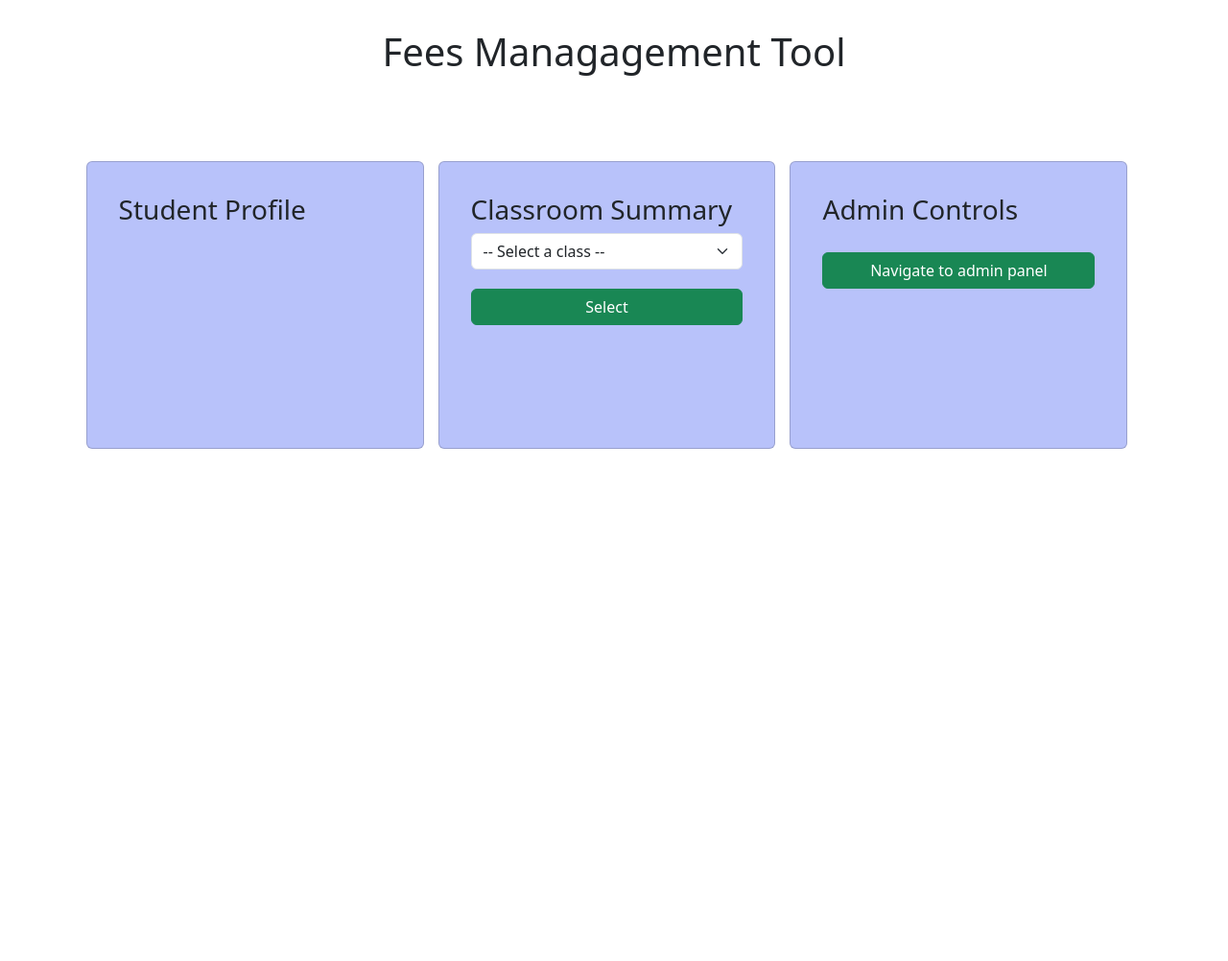
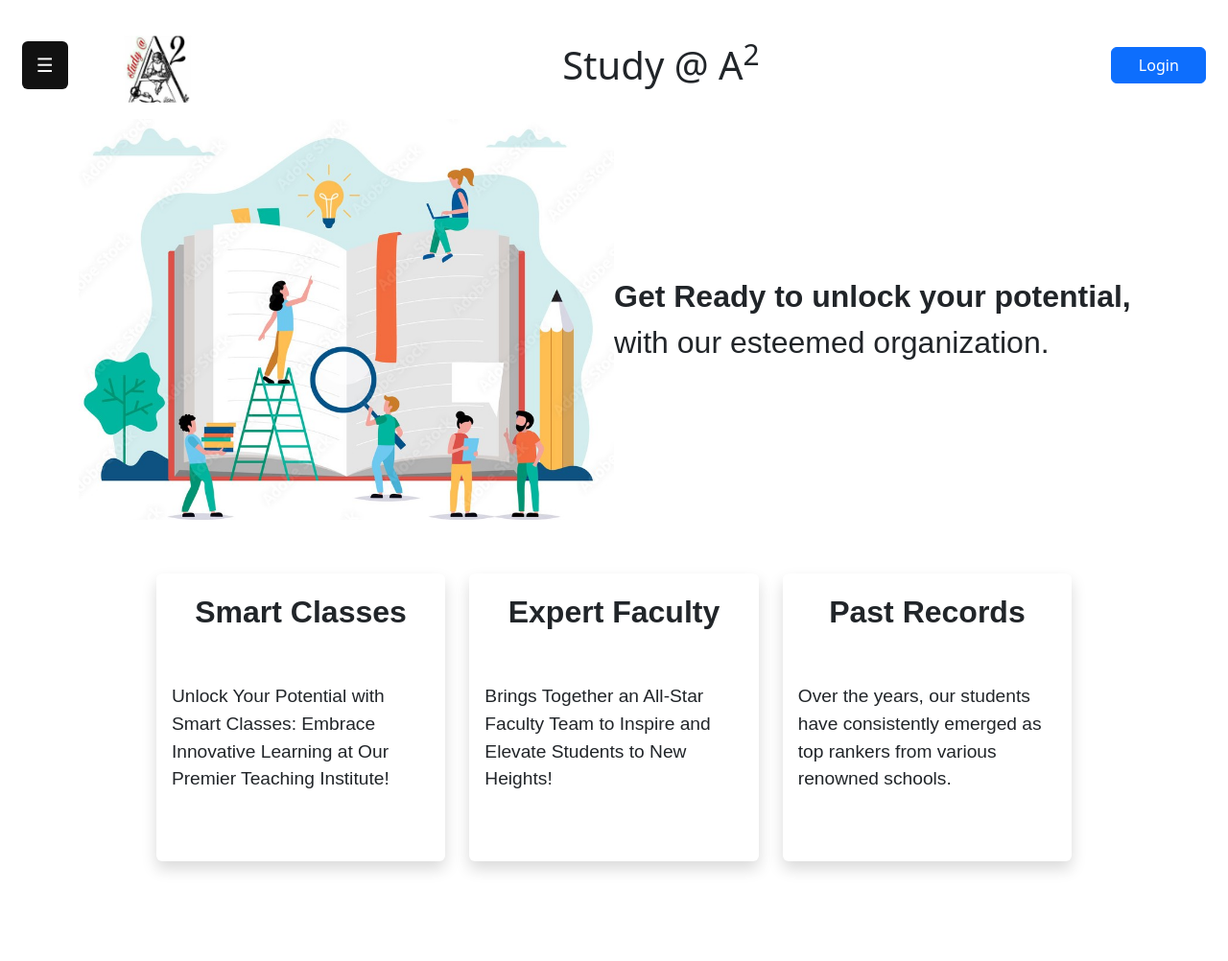
Before and after one commit to Nik-09/Feesmanagement, a Django app: page / in a window 1280 px wide. Shown: the whole page at 96% size. Before the commit the page ends 468 px from the top, so only its background shows below. Run offline with Django 4.2, Linux system fonts and the light colour scheme.

Commit message:
Creates home page

```diff
--- a/feesmanagement/admin.py
+++ b/feesmanagement/admin.py
@@ -9,3 +9,4 @@ admin.site.register(StudentClassElevenCommerce)
 admin.site.register(StudenClassElevenScience)
 admin.site.register(StudentClassTwelveCommerce)
 admin.site.register(StudentClassTwelveScience)
+admin.site.register(FeesRecord)
--- /dev/null
+++ b/feesmanagement/static/styles.css
@@ -0,0 +1,170 @@
+.summary-submit-button {
+    width: 100%;
+    margin-top: 20px;
+}
+.admin-navigate-button {
+    width: 100%;
+    margin-top: 20px;
+}
+.select-label {
+    margin-bottom: 5%;
+    font-weight: bold;
+}
+.search-profile {
+    width: 33%;
+    margin-right: 15px;
+    background: #b8c2fa;
+    padding: 3%;
+}
+.classroom-summary {
+    width: 33%;
+    margin-right: 15px;
+    background: #b8c2fa;
+    padding: 3%;
+}
+.admin-controls {
+    width: 33%;
+    margin-right: 15px;
+    background: #b8c2fa;
+    padding: 3%;
+}
+.parent-body {
+    display: flex;
+    margin: 7%;
+    height: 300px;
+}
+.top-header {
+    text-align: center;
+    margin: 30px;
+}
+.A2-logo {
+    width: 5%;
+}
+
+.study1-container {
+    display: flex;
+}
+.study1-image {
+    height: 50%;
+    width: 50%;
+}
+body {
+    background-color: white;
+    margin: 1%;
+}
+.a2-logo {
+    width: 8%;
+    margin-left: 50px;
+}
+.a2-name {
+    margin: auto;
+}
+.nav-container {
+    display: flex;
+    justify-content: center;
+    padding: 10px;
+}
+.login-btn {
+    height: 10%;
+    width: 8%;
+    margin-top: auto;
+    margin-bottom: auto;
+}
+.logout-btn {
+    height: 10%;
+    width: 8%;
+    margin-top: auto;
+    margin-bottom: auto;
+    display: none;
+}
+.study1-para {
+    font-size: larger;
+    font-family: sans-serif;
+    width: 30%;
+    height: 300px;
+}
+.tagline {
+    font-size: xx-large;
+    font-family: sans-serif;
+    margin-top: auto;
+    margin-bottom: auto;
+}
+.promotion-cards {
+    display: flex;
+    justify-content: space-evenly;
+    margin: 5%;
+}
+.heading {
+    font-weight: bold;
+    font-size: xx-large;
+    display: inherit;
+    text-align: center;
+    margin-bottom: 50px
+}
+.content {
+
+}
+
+.sidebar {
+    height: 100%;
+    width: 0;
+    position: fixed;
+    z-index: 1;
+    top: 0;
+    left: 0;
+    background-color: #111;
+    overflow-x: hidden;
+    transition: 0.5s;
+    padding-top: 60px;
+  }
+
+  .sidebar a {
+    padding: 8px 8px 8px 32px;
+    text-decoration: none;
+    color: #818181;
+    display: block;
+    font-size: unset;
+    transition: 0.3s;
+  }
+  .navbar-option {
+    font-size: medium;
+  }
+
+  .sidebar a:hover {
+    color: #f1f1f1;
+  }
+
+  .sidebar .closebtn {
+    position: absolute;
+    top: 0;
+    right: 25px;
+    font-size: 36px;
+    margin-left: 50px;
+  }
+
+  .openbtn {
+    font-size: 20px;
+    cursor: pointer;
+    background-color: #111;
+    color: white;
+    padding: 10px 15px;
+    border: none;
+    height: 10%;
+    margin-top: auto;
+    margin-bottom: auto;
+  }
+
+  .openbtn:hover {
+    background-color: #444;
+  }
+
+  #main {
+    transition: margin-left .5s;
+    padding: 16px;
+  }
+
+  /* On smaller screens, where height is less than 450px, change the style of the sidenav (less padding and a smaller font size) */
+  @media screen and (max-height: 450px) {
+    .sidebar {padding-top: 15px;}
+    .sidebar a {font-size: 18px;}
+  }
--- a/feesmanagement/templates/home.html
+++ b/feesmanagement/templates/home.html
@@ -1,15 +1,44 @@
-<!DOCTYPE html>
-<html>
-    <head>
-        <title>Home page</title>
-        <link href="https://cdn.jsdelivr.net/npm/bootstrap@5.3.0/dist/css/bootstrap.min.css" rel="stylesheet" integrity="sha384-9ndCyUaIbzAi2FUVXJi0CjmCapSmO7SnpJef0486qhLnuZ2cdeRhO02iuK6FUUVM" crossorigin="anonymous">
-        <meta name="viewport" content="width=device-width, initial-scale=1.0">
-    </head>
+{% extends "layout.html" %}
+{% load static %}
 
-    <body>
-        <h1 class="top-header">Fees Managagement Tool</h1>
-        <!-- <a href="/classroom-summary">Navigate to Classroom summary Page</a> -->
+{% block title %}
+    Home Page
+{% endblock %}
 
+{% block main %}
+
+    <div class="study1-container">
+        <img src="{% static 'animated.jpg' %}" class="study1-image">
+        <div class="tagline">
+            <strong>Get Ready to unlock your potential,</strong>
+            <span>with our esteemed organization.</span>
+        </div>
+    </div>
+    <div class="promotion-cards">
+        <div class="study1-para shadow p-3 mb-5 bg-white rounded">
+            <heading class="heading">Smart Classes</heading>
+            <content class="content">
+                Unlock Your Potential with Smart Classes: Embrace Innovative
+                Learning at Our Premier Teaching Institute!
+            </content>
+        </div>
+        <div class="study1-para shadow p-3 mb-5 bg-white rounded">
+            <heading class="heading">Expert Faculty</heading>
+            <content class="content">
+                Brings Together an All-Star Faculty Team to Inspire and Elevate
+                Students to New Heights!
+            </content>
+        </div>
+        <div class="study1-para shadow p-3 mb-5 bg-white rounded">
+            <heading class="heading">Past Records</heading>
+            <content class="content">
+                Over the years, our students have consistently
+                emerged as top rankers from various renowned schools.
+            </content>
+        </div>
+    </div>
+
+    <!-- <h1 class="top-header">Fees Managagement Tool</h1>
     <div class="parent-body">
         <div class="search-profile card">
             <h3>Student Profile</h3>
@@ -35,46 +64,15 @@
             <a href="/admin" class="btn btn-success admin-navigate-button">Navigate to admin panel</a>
         </div>
     </div>
-    </body>
-    <style>
-        .summary-submit-button {
-            width: 100%;
-            margin-top: 20px;
-        }
-        .admin-navigate-button {
-            width: 100%;
-            margin-top: 20px;
-        }
-        .select-label {
-            margin-bottom: 5%;
-            font-weight: bold;
-        }
-        .search-profile {
-            width: 33%;
-            margin-right: 15px;
-            background: #b8c2fa;
-            padding: 3%;
-        }
-        .classroom-summary {
-            width: 33%;
-            margin-right: 15px;
-            background: #b8c2fa;
-            padding: 3%;
-        }
-        .admin-controls {
-            width: 33%;
-            margin-right: 15px;
-            background: #b8c2fa;
-            padding: 3%;
-        }
-        .parent-body {
-            display: flex;
-            margin: 7%;
-            height: 300px;
-        }
-        .top-header {
-            text-align: center;
-            margin: 30px;
-        }
-    </style>
-</html>
+    <div class="parent-body">
+        <div class="search-profile card">
+            <h3>Fees Record Update Form</h3>
+            <a href="/fees-record-form" class="btn btn-success admin-navigate-button">Navigate to fees record updation form</a>
+        </div>
+        <div class="search-profile card">
+            <h3>Monthly Statistics</h3>
+            <a href="/monthly-stats" class="btn btn-success admin-navigate-button">Monthly Statistics Dashboard</a>
+        </div>
+    </div> -->
+
+{% endblock %}
--- /dev/null
+++ b/feesmanagement/templates/layout.html
@@ -0,0 +1,64 @@
+{% load static %}
+<!DOCTYPE html>
+
+<html lang="en">
+
+    <head>
+
+        <!-- Required meta tags -->
+        <meta charset="utf-8">
+        <meta name="viewport" content="width=device-width, initial-scale=1, shrink-to-fit=no">
+
+        <link href="https://cdn.jsdelivr.net/npm/bootstrap@5.3.0/dist/css/bootstrap.min.css" rel="stylesheet" integrity="sha384-9ndCyUaIbzAi2FUVXJi0CjmCapSmO7SnpJef0486qhLnuZ2cdeRhO02iuK6FUUVM" crossorigin="anonymous">
+
+
+        <link href="../static/styles.css" rel="stylesheet">
+        <link rel="icon" type="images/x-icon" href="{% static 'A2-logo.jpg' %}" />
+
+        <title>{% block title %}{% endblock %}</title>
+
+    </head>
+
+    <body>
+
+        <nav>
+            <div id="mySidebar" class="sidebar">
+                <a href="javascript:void(0)" class="closebtn" onclick="closeNav()">×</a>
+                <a class="navbar-option" href="#">Search Student</a>
+                <a class="navbar-option" href="#">Classroom Summary</a>
+                <a class="navbar-option" href="#">Admin Controls</a>
+                <a class="navbar-option" href="/fees-record-form">Fees Record Update Form</a>
+                <a class="navbar-option" href="#">Monthly Statistics</a>
+                <a class="navbar-option" href="#">Profile Page</a>
+            </div>
+            <div class="nav-container">
+                <button class="openbtn btn btn-primary" onclick="openNav()">☰</button>
+                <img src="{% static 'A2-logo.jpg' %}" class="a2-logo">
+                <h1 class="a2-name">Study @ A<sup>2</sup></h1>
+                <button class="btn btn-primary login-btn">Login</button>
+                <button class="btn btn-primary logout-btn">Logout</button>
+            </div>
+        </nav>
+
+        <main class="container">
+            {% block main %}{% endblock %}
+        </main>
+        <script>
+            function openNav() {
+                console.log('open')
+              document.getElementById("mySidebar").style.width = "250px";
+              document.getElementById("main").style.marginLeft = "250px";
+            }
+
+            function closeNav() {
+                console.log('close')
+              document.getElementById("mySidebar").style.width = "0";
+              document.getElementById("main").style.marginLeft= "0";
+            }
+        </script>
+
+    </body>
+    <style>
+
+    </style>
+</html>
--- a/feesmanagement/urls.py
+++ b/feesmanagement/urls.py
@@ -4,5 +4,7 @@ from . import views
 
 urlpatterns = [
     path('', views.home, name='home'),
-    path('classroom-summary', views.classroomSummary, name='classroomSummary')
+    path('classroom-summary', views.classroomSummary, name='classroomSummary'),
+    path('fees-record-form', views.feesRecordFormPage, name='feesRecordFormpage'),
+    path('monthly-stats', views.monthlyStatsPage, name='monthlyStatsPage'),
 ]
--- a/feesmanagement/views.py
+++ b/feesmanagement/views.py
@@ -1,6 +1,7 @@
 from django.shortcuts import render
 from django.http import HttpResponse
 from . import helper
+import json
 
 # Create your views here.
 def home(request):
@@ -10,10 +11,50 @@ def classroomSummary(request):
     if request.method == 'GET':
         selectedClass = request.GET.get('selectedClass')
         students = helper.get_all_students_from_class(selectedClass)
-        print(students, 'Nikhil')
-        return render(request, 'classroom-summary.html', {'students':students})
+        total_students = len(students)
+        amount_due = 0
+        number_of_students_with_clear_dues = 1
+        number_of_students_with_unclear_dues = 4
+
+        return render(
+            request, 'classroom-summary.html', {
+                'students': students,
+                'totalStudents': total_students,
+                'amountDue': amount_due,
+                'numberOfStudentsWithClearDues': number_of_students_with_clear_dues,
+                'numberOfStudentsWithUnclearDues': number_of_students_with_unclear_dues,
+            }
+        )
     else:
         return render(request, 'classroom-summary.html')
 
 def profilePage(request):
     pass
+
+def feesRecordFormPage(request):
+    if request.method == 'POST':
+        print(request.POST)
+        name = request.POST.get('name')
+        roll = request.POST.get('roll')
+        selectedClass = request.POST.get('selectedClass')
+        date = request.POST.get('date')
+        month = request.POST.get('selectedMonth')
+        amount = request.POST.get('amount')
+
+        # Collecting subjects
+        # TODO: Add validator for subjects.
+        subjects = request.POST.getlist('subjects')
+        jsonified_subjects = json.dumps(subjects)
+        print(subjects, jsonified_subjects)
+        # if subjects is not None:
+            # print(subjects, jsonified_subjects)
+
+        helper.add_fee_to_datastore(
+            name, roll, selectedClass, date, month, amount, jsonified_subjects)
+
+    return render(request, 'fees-record-form.html')
+
+
+def monthlyStatsPage(request):
+    helper.get_current_month_fees_objects()
+    return render(request, 'monthly-stats.html')
```
Also changed, not shown: feesmanagement/constants.py (+14 -0 lines), feesmanagement/helper.py (+69 -2 lines), feesmanagement/models.py (+12 -0 lines), feesmanagement/templates/classroom-summary.html (+55 -2 lines), feesmanagement/templates/fees-record-form.html (added, +97 -0 lines), feesmanagement/templates/monthly-stats.html (added, +9 -0 lines), db.sqlite3, feesmanagement/migrations/0010_feesrecord_alter_studenclasselevenscience_options_and_more.py (added), feesmanagement/static/A2-logo.jpg (added), feesmanagement/static/animated.jpg (added), feesmanagement/static/study.jpg (added), feesmanagement/static/study2.jpg (added), feesmanagement/static/study3.jpg (added), feesmanagement/static/study4.jpg (added). Lines whose indentation alone changed are shown as unchanged.
